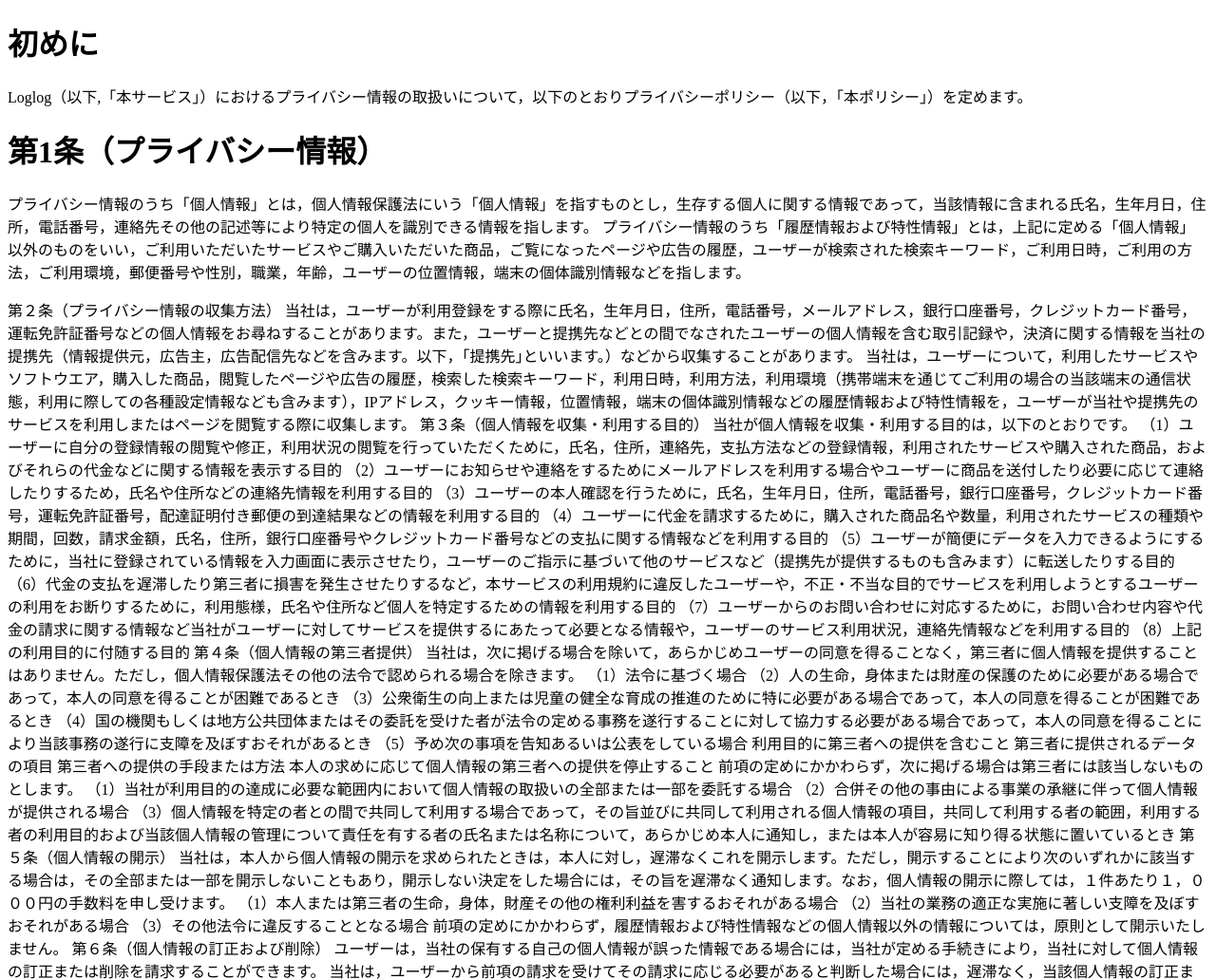
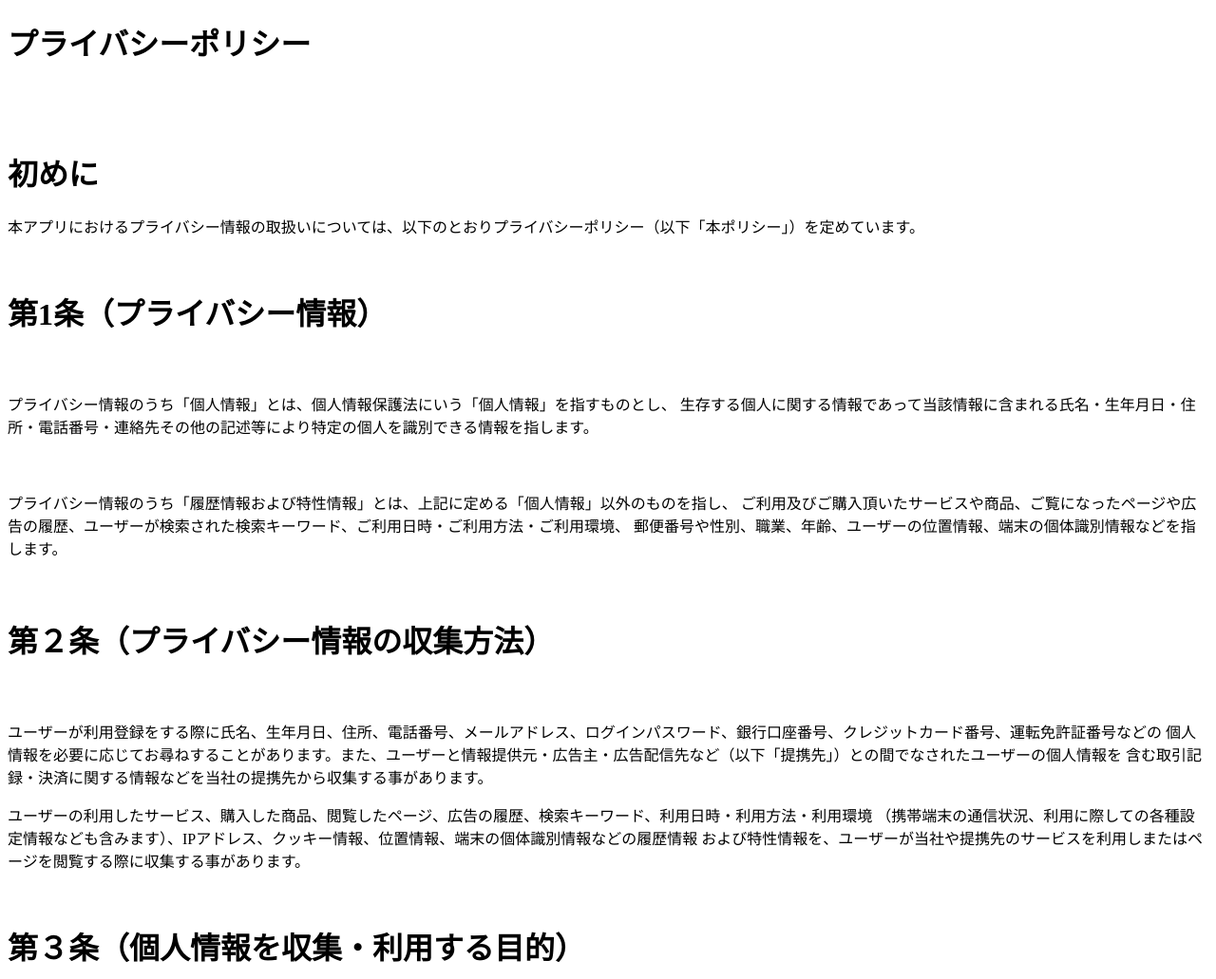
Before and after one commit to chan-sho/chan-sho.github.io, a plain HTML site: page index.html in a window 1280 px wide. Shown: the top 1031 px of the page at 95% size. Drawn offline with Linux system fonts and the light colour scheme.

Commit message:
Update index.html
3rd

```diff
--- a/index.html
+++ b/index.html
@@ -5,17 +5,28 @@
     <title>プライバシーポリシー</title>
   </head>
   <body>
+    <h1>プライバシーポリシー</h1>
+    　　<br>
+    　　<br>
     <h1>初めに</h1>
-<p>Loglog（以下,「本サービス」）におけるプライバシー情報の取扱いについて，以下のとおりプライバシーポリシー（以下，「本ポリシー」）を定めます。</p>
-
-<h1>第1条（プライバシー情報）</h1>
-<p>プライバシー情報のうち「個人情報」とは，個人情報保護法にいう「個人情報」を指すものとし，生存する個人に関する情報であって，当該情報に含まれる氏名，生年月日，住所，電話番号，連絡先その他の記述等により特定の個人を識別できる情報を指します。
-プライバシー情報のうち「履歴情報および特性情報」とは，上記に定める「個人情報」以外のものをいい，ご利用いただいたサービスやご購入いただいた商品，ご覧になったページや広告の履歴，ユーザーが検索された検索キーワード，ご利用日時，ご利用の方法，ご利用環境，郵便番号や性別，職業，年齢，ユーザーの位置情報，端末の個体識別情報などを指します。</p>
-<p>
-第２条（プライバシー情報の収集方法）
-当社は，ユーザーが利用登録をする際に氏名，生年月日，住所，電話番号，メールアドレス，銀行口座番号，クレジットカード番号，運転免許証番号などの個人情報をお尋ねすることがあります。また，ユーザーと提携先などとの間でなされたユーザーの個人情報を含む取引記録や，決済に関する情報を当社の提携先（情報提供元，広告主，広告配信先などを含みます。以下，｢提携先｣といいます。）などから収集することがあります。
-当社は，ユーザーについて，利用したサービスやソフトウエア，購入した商品，閲覧したページや広告の履歴，検索した検索キーワード，利用日時，利用方法，利用環境（携帯端末を通じてご利用の場合の当該端末の通信状態，利用に際しての各種設定情報なども含みます），IPアドレス，クッキー情報，位置情報，端末の個体識別情報などの履歴情報および特性情報を，ユーザーが当社や提携先のサービスを利用しまたはページを閲覧する際に収集します。
-第３条（個人情報を収集・利用する目的）
+     <p>本アプリにおけるプライバシー情報の取扱いについては、以下のとおりプライバシーポリシー（以下「本ポリシー」）を定めています。</p>
+     <br>
+    <h1>第1条（プライバシー情報）</h1>
+    　　<p>プライバシー情報のうち「個人情報」とは、個人情報保護法にいう「個人情報」を指すものとし、
+        生存する個人に関する情報であって当該情報に含まれる氏名・生年月日・住所・電話番号・連絡先その他の記述等により特定の個人を識別できる情報を指します。</p>
+    　　<p>プライバシー情報のうち「履歴情報および特性情報」とは、上記に定める「個人情報」以外のものを指し、
+        ご利用及びご購入頂いたサービスや商品、ご覧になったページや広告の履歴、ユーザーが検索された検索キーワード、ご利用日時・ご利用方法・ご利用環境、
+        郵便番号や性別、職業、年齢、ユーザーの位置情報、端末の個体識別情報などを指します。</p>
+    　　<br>
+    <h1>第２条（プライバシー情報の収集方法）</h1>
+    　　<p>ユーザーが利用登録をする際に氏名、生年月日、住所、電話番号、メールアドレス、ログインパスワード、銀行口座番号、クレジットカード番号、運転免許証番号などの
+        個人情報を必要に応じてお尋ねすることがあります。また、ユーザーと情報提供元・広告主・広告配信先など（以下「提携先」）との間でなされたユーザーの個人情報を
+        含む取引記録・決済に関する情報などを当社の提携先から収集する事があります。</p>
+     <p>ユーザーの利用したサービス、購入した商品、閲覧したページ、広告の履歴、検索キーワード、利用日時・利用方法・利用環境
+       （携帯端末の通信状況、利用に際しての各種設定情報なども含みます）、IPアドレス、クッキー情報、位置情報、端末の個体識別情報などの履歴情報
+       および特性情報を、ユーザーが当社や提携先のサービスを利用しまたはページを閲覧する際に収集する事があります。</p>
+     <br>
+    <h1>第３条（個人情報を収集・利用する目的）</h1>
 当社が個人情報を収集・利用する目的は，以下のとおりです。
 
 （1）ユーザーに自分の登録情報の閲覧や修正，利用状況の閲覧を行っていただくために，氏名，住所，連絡先，支払方法などの登録情報，利用されたサービスや購入された商品，およびそれらの代金などに関する情報を表示する目的
```
